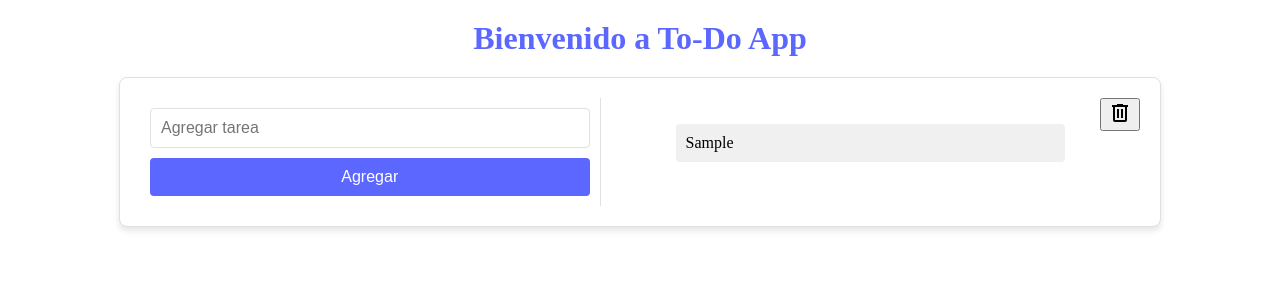
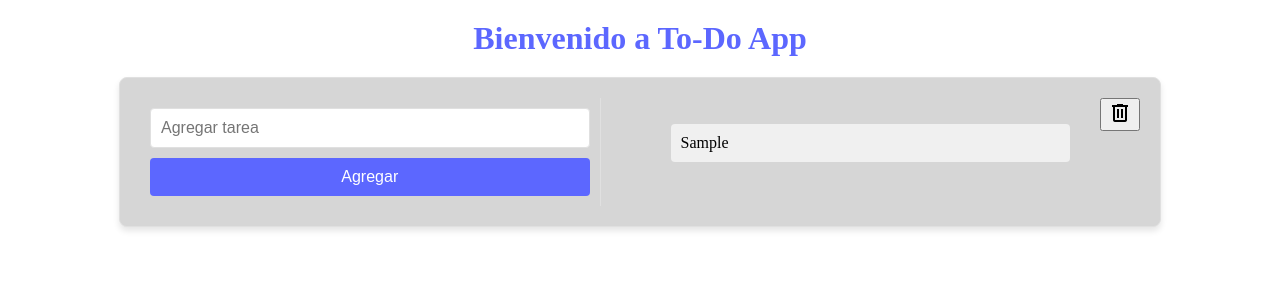
Before and after one commit to vincenzo2202/todo-app, an Angular app: page / in a window 1280 px wide. Both pictures are taken after typing "Sample" into the empty fields and a click on the button "Agregar". Shown: the top 300 px of the page. Built offline with nearby package versions, Linux system fonts and the light colour scheme.

Commit message:
[FEAT]: added functionality to select a task

```diff
--- a/src/app/app.component.sass
+++ b/src/app/app.component.sass
@@ -21,7 +21,7 @@ h1
   max-width: 1000px
   margin: 20px auto
   padding: 20px
-  background-color: #ffffff
+  background-color: #d6d6d6
   border: 1px solid #e0e0e0
   border-radius: 8px
   box-shadow: 0 4px 6px rgba(0, 0, 0, 0.1)
--- a/src/app/app.component.ts
+++ b/src/app/app.component.ts
@@ -29,4 +29,5 @@ export class AppComponent implements OnInit {
     this.tasks = [];
     localStorage.removeItem('tasks');
   }
+
 }
--- a/src/app/todo-list/todo-list.component.html
+++ b/src/app/todo-list/todo-list.component.html
@@ -1,5 +1,8 @@
 <div class="todo-list">
     <ul>
-        <li *ngFor="let task of tasks">{{ task }}</li>
+        <li *ngFor="let task of tasks; let i = index" (click)="toggleTaskSelection(i)"
+            [class.selected]="selectedTaskIndices.includes(i)">
+            <span class="task-text">{{ task }}</span>
+        </li>
     </ul>
 </div>
--- a/src/app/todo-list/todo-list.component.sass
+++ b/src/app/todo-list/todo-list.component.sass
@@ -5,21 +5,34 @@
   margin: 0
   max-height: 70vh // Ajusta la altura máxima según tus necesidades
   overflow-y: auto
+  overflow-x: hidden // Elimina el desplazamiento horizontal
 
 li
   padding: 10px
-  margin: 5px
+  margin: 5px 0
   background-color: #f0f0f0
   border-radius: 4px
   display: flex
   justify-content: space-between
   align-items: center
+  width: 100% // Asegura que los elementos de la lista ocupen todo el ancho disponible
+  box-sizing: border-box // Incluye el padding y el borde en el ancho total
+  cursor: pointer
+  user-select: none
 
   &:hover
     background-color: #e0e0e0
 
+  &.selected
+    background-color: #57e338 // Cambia el color de fondo a rojo claro cuando está seleccionado
+
 .task-text
   font-size: 1rem
+  flex-grow: 1 // Permite que el texto de la tarea ocupe todo el espacio disponible
+  text-align: left // Alinea el texto a la izquierda
+  overflow: hidden // Evita el desbordamiento del texto
+  text-overflow: ellipsis // Añade puntos suspensivos si el texto es demasiado largo
+  white-space: nowrap // Evita que el texto se divida en varias líneas
 
 .delete-btn
   background-color: #ff5c5c
@@ -28,6 +41,7 @@ li
   color: white
   border-radius: 4px
   cursor: pointer
+  margin-left: 10px // Añade un margen a la izquierda del botón para separarlo del texto
 
   &:hover
     background-color: #e65555
--- a/src/app/todo-list/todo-list.component.ts
+++ b/src/app/todo-list/todo-list.component.ts
@@ -1,5 +1,5 @@
+import { Component, Input, OnInit } from '@angular/core';
 import { CommonModule } from '@angular/common';
-import { Component, Input } from '@angular/core';
 
 @Component({
   selector: 'app-todo-list',
@@ -8,6 +8,24 @@ import { Component, Input } from '@angular/core';
   standalone: true,
   imports: [CommonModule]
 })
-export class TodoListComponent {
+export class TodoListComponent implements OnInit {
   @Input() tasks: string[] = [];
+  selectedTaskIndices: number[] = [];
+
+  ngOnInit() {
+    const savedSelectedIndices = localStorage.getItem('selectedTaskIndices');
+    if (savedSelectedIndices) {
+      this.selectedTaskIndices = JSON.parse(savedSelectedIndices);
+    }
+  }
+
+  toggleTaskSelection(index: number) {
+    const selectedIndex = this.selectedTaskIndices.indexOf(index);
+    if (selectedIndex === -1) {
+      this.selectedTaskIndices.push(index);
+    } else {
+      this.selectedTaskIndices.splice(selectedIndex, 1);
+    }
+    localStorage.setItem('selectedTaskIndices', JSON.stringify(this.selectedTaskIndices));
+  }
 }
```
